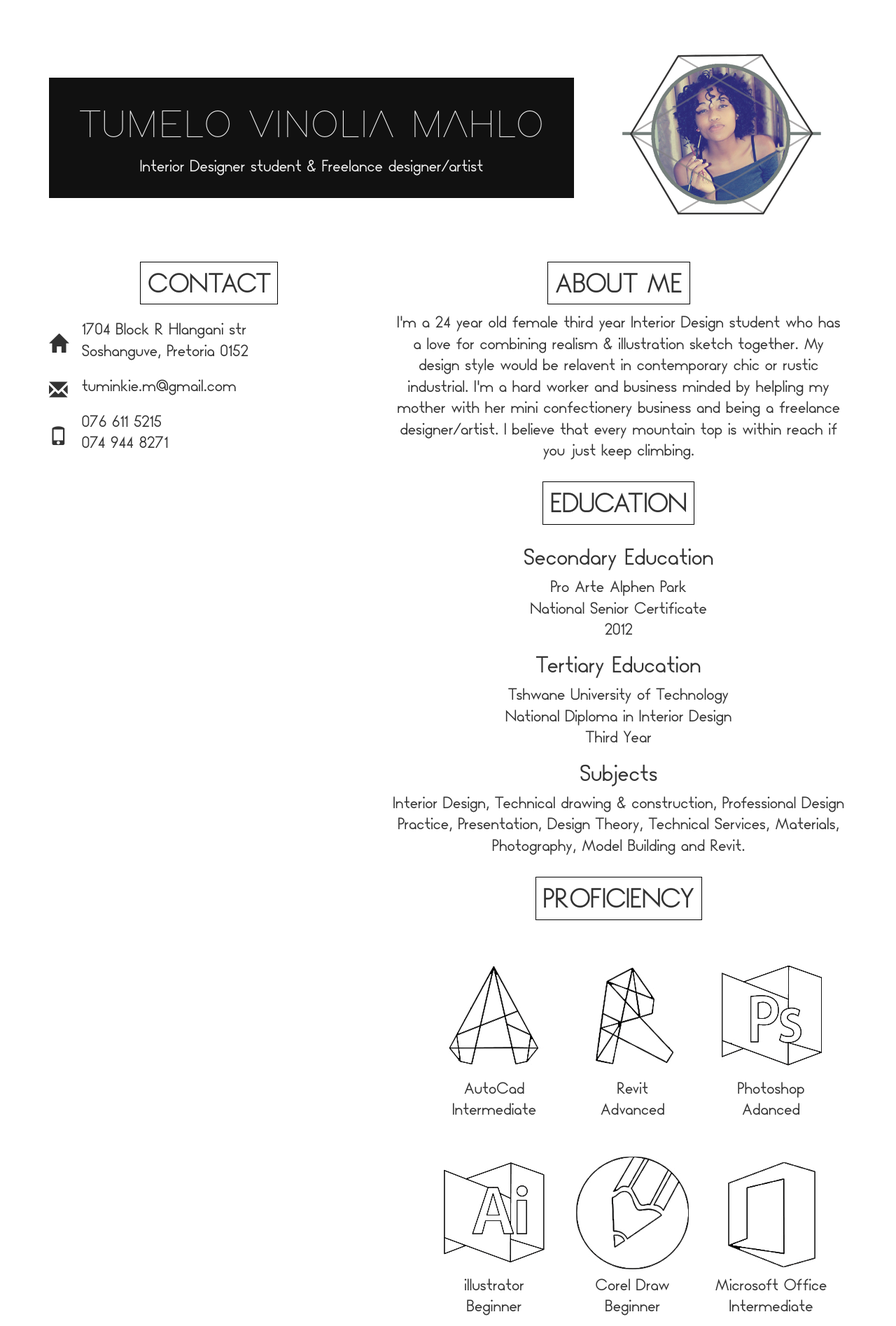
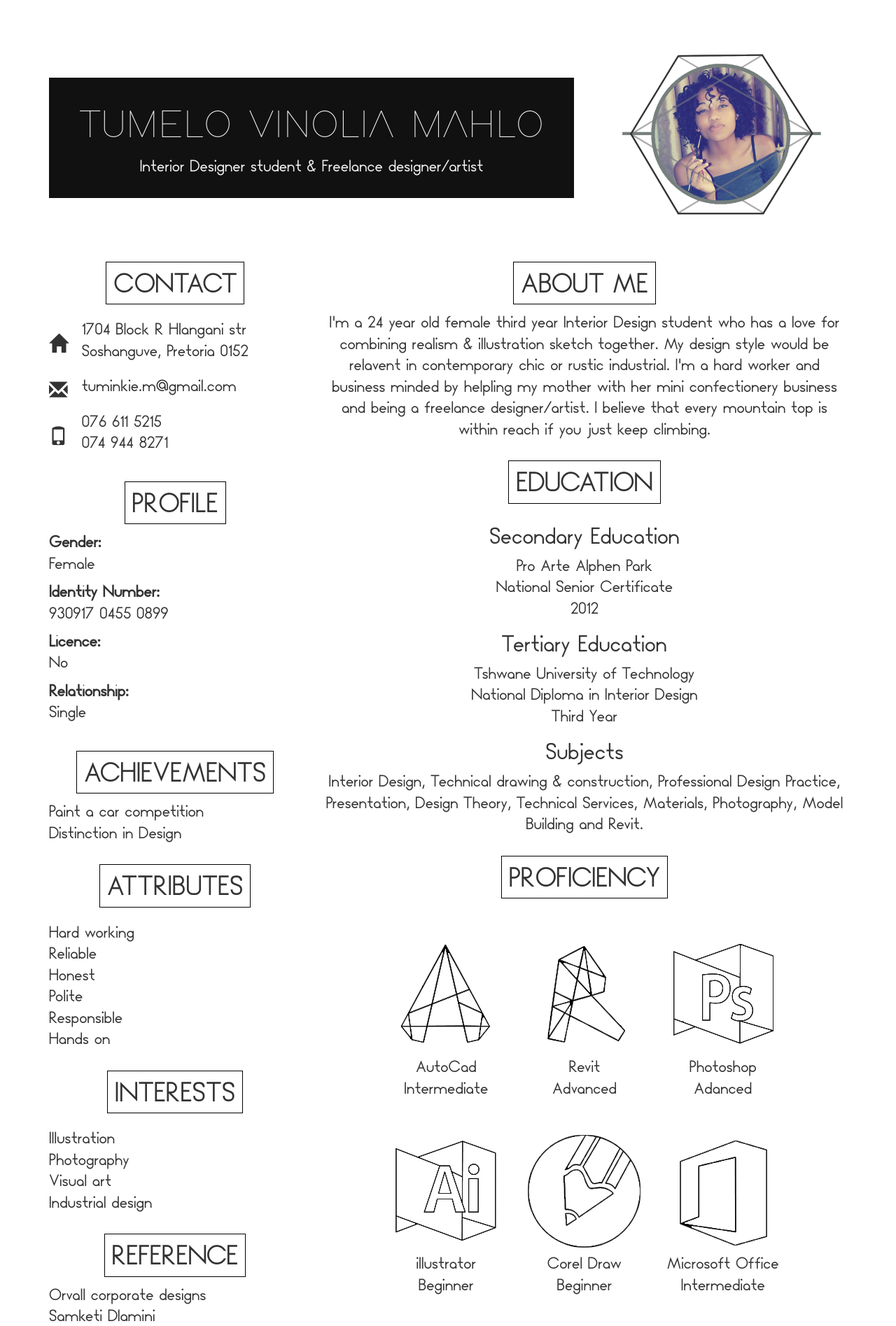
Before and after one commit to tshiamobhuda/portfolio, a Jekyll site: the page built from index.html, in a window 1280 px wide. Shown: the top 1895 px of the page at 70% size. Built offline with Jekyll 4.4.1, drawn with Linux system fonts in a browser that asks for light colours; nearby versions of some CDN libraries; some of the changed text lies outside the part shown.

Commit message:
Added Profile, Achievements, Arttributes, Interests & Reference sections - Changed column division to 4:8 - Added global styles for lists

```diff
--- a/_layouts/default.html
+++ b/_layouts/default.html
@@ -33,7 +33,7 @@
     <section>
         <div class="container">
             <div class="row">
-                <div class="col-md-5">
+                <div class="col-md-4">
                     <article class="text-center">
                         <h1 class="heading-box">CONTACT</h1>
                         <ul class="contact">
@@ -59,8 +59,69 @@
                             </li>
                         </ul>
                     </article>
+
+                    <article class="text-center">
+                        <h1 class="heading-box">PROFILE</h1>
+                        <dl class="text-justify">
+                            <dt>Gender:</dt>
+                            <dd>Female</dd>
+                            <dt>Identity Number:</dt>
+                            <dd>930917&nbsp;0455&nbsp;0899</dd>
+                            <dt>Licence:</dt>
+                            <dd>No</dd>
+                            <dt>Relationship:</dt>
+                            <dd>Single</dd>
+                        </dl>
+                    </article>
+
+                    <article class="text-center">
+                        <h1 class="heading-box">ACHIEVEMENTS</h1>
+                        <p class="text-justify">
+                            Paint a car competition <br>
+                            Distinction in Design <br>
+                        </p>
+                    </article>
+
+                    <article class="text-center">
+                        <h1 class="heading-box">ATTRIBUTES</h1>
+                        <ul class="text-justify">
+                            <li>Hard working</li>
+                            <li>Reliable</li>
+                            <li>Honest</li>
+                            <li>Polite</li>
+                            <li>Responsible</li>
+                            <li>Hands on</li>
+                        </ul>
+                    </article>
+
+                    <article class="text-center">
+                        <h1 class="heading-box">INTERESTS</h1>
+                        <ul class="text-justify">
+                            <li>Illustration</li>
+                            <li>Photography</li>
+                            <li>Visual art</li>
+                            <li>Industrial design</li>
+                        </ul>
+                    </article>
+
+                    <article class="text-center">
+                        <h1 class="heading-box">REFERENCE</h1>
+                        <p class="text-justify">
+                            Orvall corporate designs <br>
+                            Samketi Dlamini <br>
+                            Supervisor to Intern <br>
+                            076&nbsp;757&nbsp;6099
+                        </p>
+
+                        <p class="text-justify">
+                            Uthando Primary School <br>
+                            R.J Ngobeni <br>
+                            Supervisor to Intern <br>
+                            012&nbsp;712&nbsp;0022
+                        </p>
+                    </article>
                 </div>
-                <div class="col-md-7">
+                <div class="col-md-8">
                     <article class="text-center">
                         <h1 class="heading-box">ABOUT ME</h1>
                         <p>
--- a/assets/css/style.css
+++ b/assets/css/style.css
@@ -12,6 +12,22 @@
     font-family: 'Default';
     font-size: 16pt;
 }
+
+/* Global styles */
+
+ul {
+    padding: 0;
+    margin: 10px auto;
+}
+
+ul li {
+    list-style: none;
+}
+
+dd {
+    margin-bottom: 10px;
+}
+
 
 /*
     Top heading styling
```
